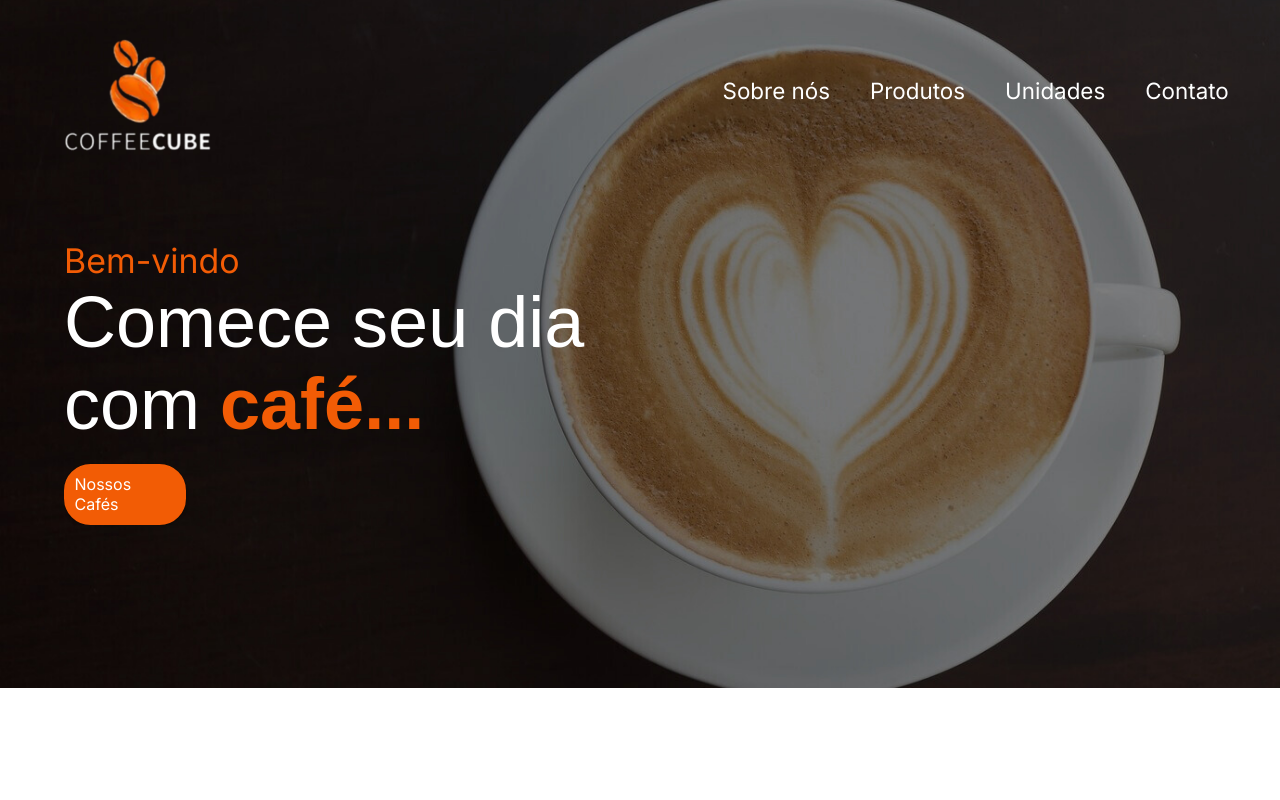
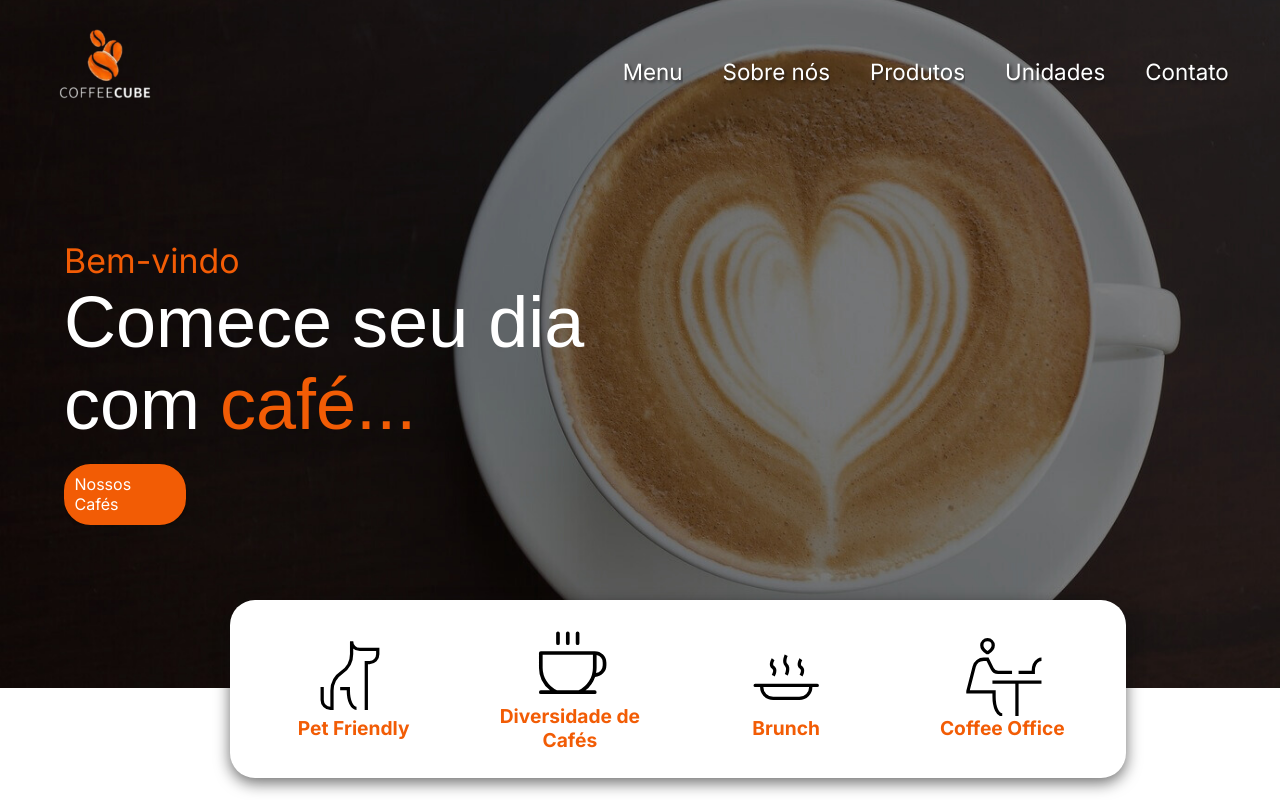
Before and after one commit to GuiJg/Coffee-Cube, a plain HTML site: page index.html in a window 1280 px wide. Drawn offline with Linux system fonts and the light colour scheme; a web font is replaced by a local one.

Commit message:
feat: element white and header scroll

```diff
--- a/index.html
+++ b/index.html
@@ -1,5 +1,6 @@
 <!DOCTYPE html>
 <html lang="pt-BR">
+
 <head>
     <meta charset="UTF-8">
     <meta name="viewport" content="width=device-width, initial-scale=1.0">
@@ -7,29 +8,34 @@
     <link rel="icon shortcute" href="assets/logo-cb.png">
     <title>Coffee Cube</title>
 </head>
+
 <body>
-    <header class="header">
+    <header class="header" id="header-coffee">
         <div class="header-logo">
             <a href="index.html">
                 <img src="assets/logo-cb.png" alt="logo da terra viva">
             </a>
         </div>
         <nav class="header-menu">
+            <a href="#menu" class="header-link">
+                <p>Menu</p>
+                <div class="point" style="width: 10.5%;"></div>
+            </a>
             <a href="#about" class="header-link">
                 <p>Sobre nós</p>
                 <div class="point"></div>
             </a>
             <a href="#products" class="header-link">
                 <p>Produtos</p>
-                <div class="point"></div>
+                <div class="point" style="width: 7.5%;"></div>
             </a>
             <a href="#unidades" class="header-link">
                 <p>Unidades</p>
-                <div class="point"></div>
+                <div class="point" style="width: 7%;"></div>
             </a>
             <a href="#contact" class="header-link">
                 <p>Contato</p>
-                <div class="point"></div>
+                <div class="point" style="width: 7.5%;"></div>
             </a>
         </nav>
     </header>
@@ -40,5 +46,53 @@
             <a href="#unidades">Nossos Cafés</a>
         </div>
     </section>
+    <div class="element-white">
+        <div class="item-element">
+            <svg xmlns="http://www.w3.org/2000/svg" viewBox="0 0 24 24">
+                <path fill="none" stroke="currentColor"
+                    d="M16 22V7.5h1A2.5 2.5 0 0 0 19.5 5V3.5H14A2.5 2.5 0 0 1 11.5 1v3.894a6.737 6.737 0 0 1-3 5.606a6.737 6.737 0 0 0-3 5.606V21.5H5A2.5 2.5 0 0 1 2.5 19v-4m5.5.5h2.5v.5c0 1.5 0 2.5.75 4c0 0 .75 1.5 1.75 1.5" />
+            </svg>
+            <span>
+                Pet Friendly
+            </span>
+        </div>
+        <div class="item-element">
+            <svg xmlns="http://www.w3.org/2000/svg" viewBox="0 0 256 256">
+                <path fill="currentColor"
+                    d="M82 56V24a6 6 0 0 1 12 0v32a6 6 0 0 1-12 0m38 6a6 6 0 0 0 6-6V24a6 6 0 0 0-12 0v32a6 6 0 0 0 6 6m32 0a6 6 0 0 0 6-6V24a6 6 0 0 0-12 0v32a6 6 0 0 0 6 6m94 58v8a38 38 0 0 1-36.94 38a94.55 94.55 0 0 1-31.13 44H208a6 6 0 0 1 0 12H32a6 6 0 0 1 0-12h30.07A94.34 94.34 0 0 1 26 136V88a6 6 0 0 1 6-6h176a38 38 0 0 1 38 38m-44 16V94H38v42a82.27 82.27 0 0 0 46.67 74h70.66A82.27 82.27 0 0 0 202 136m32-16a26 26 0 0 0-20-25.29V136a93.18 93.18 0 0 1-1.69 17.64A26 26 0 0 0 234 128Z" />
+            </svg>
+            <span>
+                Diversidade de Cafés
+            </span>
+        </div>
+        <div class="item-element">
+            <svg xmlns="http://www.w3.org/2000/svg" viewBox="0 0 48 48">
+                <g fill="currentColor">
+                    <path
+                        d="m24 10.5l-.895-.447v.003l-.003.004l-.006.013l-.021.043a10.61 10.61 0 0 0-.29.681a10.96 10.96 0 0 0-.516 1.757c-.264 1.321-.351 3.278 1.024 4.653c.625.625.712 1.668.476 2.847a8.972 8.972 0 0 1-.65 1.971l-.012.025l-.002.003l.895.447c.894.447.895.446.895.446v-.002l.003-.004l.006-.013l.021-.043l.07-.15a10.96 10.96 0 0 0 .736-2.287c.264-1.322.351-3.279-1.024-4.654c-.625-.625-.712-1.668-.476-2.847a8.972 8.972 0 0 1 .65-1.971l.012-.025l.002-.003z" />
+                    <path fill-rule="evenodd"
+                        d="M4 29a1 1 0 0 1 1-1h38a1 1 0 1 1 0 2h-3a8 8 0 0 1-8 8H16a8 8 0 0 1-8-8H5a1 1 0 0 1-1-1m6 1h28a6 6 0 0 1-6 6H16a6 6 0 0 1-6-6"
+                        clip-rule="evenodd" />
+                    <path
+                        d="m15.17 12.441l.83.56c.829.559.83.558.83.558l-.013.02a6.128 6.128 0 0 0-.246.43a5.79 5.79 0 0 0-.45 1.127c-.24.892-.154 1.596.474 2.06c1.622 1.202 1.536 2.999 1.214 4.19a7.783 7.783 0 0 1-.605 1.528a8.037 8.037 0 0 1-.338.588l-.02.032l-.005.007l-.008.012l-.002.004l-.001.001s-.001.002-.83-.558s-.83-.559-.83-.559l.013-.019l.054-.086a6.82 6.82 0 0 0 .192-.344c.155-.298.333-.698.45-1.128c.24-.892.154-1.595-.474-2.06c-1.622-1.202-1.536-2.998-1.214-4.19c.165-.612.409-1.15.605-1.528a8.108 8.108 0 0 1 .363-.626l.007-.012l.003-.005zM33 13c-.829-.56-.83-.559-.83-.559v.002l-.004.005l-.008.012a6.492 6.492 0 0 0-.362.626c-.196.378-.44.916-.605 1.528c-.322 1.191-.408 2.988 1.214 4.19c.628.465.714 1.168.473 2.06c-.116.43-.294.83-.45 1.128a6.018 6.018 0 0 1-.245.43l-.012.02L33 23c.829.56.83.558.83.558v-.001l.004-.004l.008-.012l.015-.025l.01-.014a8.037 8.037 0 0 0 .338-.588a7.85 7.85 0 0 0 .604-1.528c.322-1.191.408-2.988-1.214-4.19c-.628-.465-.714-1.168-.473-2.06c.116-.43.294-.83.45-1.128a6.128 6.128 0 0 1 .245-.43l.012-.019z" />
+                </g>
+            </svg>
+            <span>
+                Brunch
+            </span>
+        </div>
+        <div class="item-element">
+            <svg xmlns="http://www.w3.org/2000/svg" viewBox="0 0 24 24">
+                <path fill="none" stroke="currentColor"
+                    d="M24 6.5c-.329 0-.659.07-.937.245C21.5 7.733 21.5 9.08 21.5 10v.5H17m-8 3h15m-7.5 0V24m-4.5-.5c-1 0-1.75-1.5-1.75-1.5c-.75-1.5-.75-2.5-.75-4v-1.5h-8v-.25l1.922-7.495A3 3 0 0 1 6.328 6.5H7.5l1.447 2.894a2 2 0 0 0 1.79 1.106H15m-7.65-6s-1.6-1-1.6-2.25a1.747 1.747 0 1 1 3.496 0C9.246 3.5 7.65 4.5 7.65 4.5z" />
+            </svg>
+            </svg>
+            <span>
+                Coffee Office
+            </span>
+        </div>
+    </div>
+    <script src="scripts/main.js"></script>
 </body>
+
 </html>
--- a/scripts/main.js
+++ b/scripts/main.js
@@ -0,0 +1,15 @@
+const menu = document.getElementById("header-coffee"); // colocar em cache
+window.addEventListener("scroll", function () {
+
+    if (window.scrollY > 0) {
+        menu.classList.add("header-scroll");
+        for (let i = 0; i < document.querySelectorAll(".header-link").length; i++) {
+
+        }
+    } else {
+        menu.classList.remove("header-scroll");
+        for (let i = 0; i < document.querySelectorAll(".header-link").length; i++) {
+
+        }
+    }
+});
--- a/styles/style.css
+++ b/styles/style.css
@@ -22,13 +22,29 @@ header {
     top: 0;
     left: 0;
     right: 0;
-    padding: 1% 4% 2% 4%;
+    padding: 1% 4% 1% 4%;
+}
+
+.header-scroll{
+    top: 0px;
+    background-color: #00000038;
+    box-shadow: 1px 1px 10px 1px #00000038;
+    backdrop-filter: blur(5px);
+}
+
+.header-logo{
+    width: 9%;
+}
+
+.header-logo img{
+    width: 100%;
 }
 
 .header-menu {
     display: flex;
     align-items: center;
     gap: 40px;
+    margin-top: 2%;
 }
 
 .header-link {
@@ -42,8 +58,11 @@ header {
     color: #ffff;
 }
 
+.header-link p {
+    text-shadow: 2px 2px 3px #0d0d0d99;
+}
 
-.point{
+.point {
     border: 2px solid #F25C05;
     background-color: #F25C05;
     border-radius: 100%;
@@ -53,7 +72,7 @@ header {
     transition: 0.5s;
 }
 
-.header-link:hover .point{
+.header-link:hover .point {
     opacity: 1;
 }
 
@@ -85,6 +104,7 @@ header {
 }
 
 .banner-text strong {
+    font-weight: 500;
     color: #F25C05;
 }
 
@@ -112,6 +132,40 @@ header {
     transition: 0.5s;
 }
 
-.banner-text a:hover{
+.banner-text a:hover {
     background-color: transparent;
 }
+
+.element-white {
+    display: flex;
+    justify-content: center;
+    align-items: center;
+    width: 70%;
+    gap: 20px;
+    background: #ffff;
+    padding: 2%;
+    position: absolute;
+    top: 600px;
+    left: 230px;
+    border-radius: 25px;
+    box-shadow: 0px 5px 15px 0px #0d0d0d99;
+}
+
+.item-element {
+    display: flex;
+    flex-direction: column;
+    justify-content: center;
+    align-items: center;
+}
+
+.item-element span {
+    color: #F25C05;
+    text-align: center;
+    font-size: 1.2rem;
+    font-weight: 700;
+}
+
+.item-element svg{
+    width: 40%;
+    height: 100%;
+}
```
Also changed, not shown: styles/teste.css (added, +27 -0 lines), teste.html (added, +26 -0 lines).
